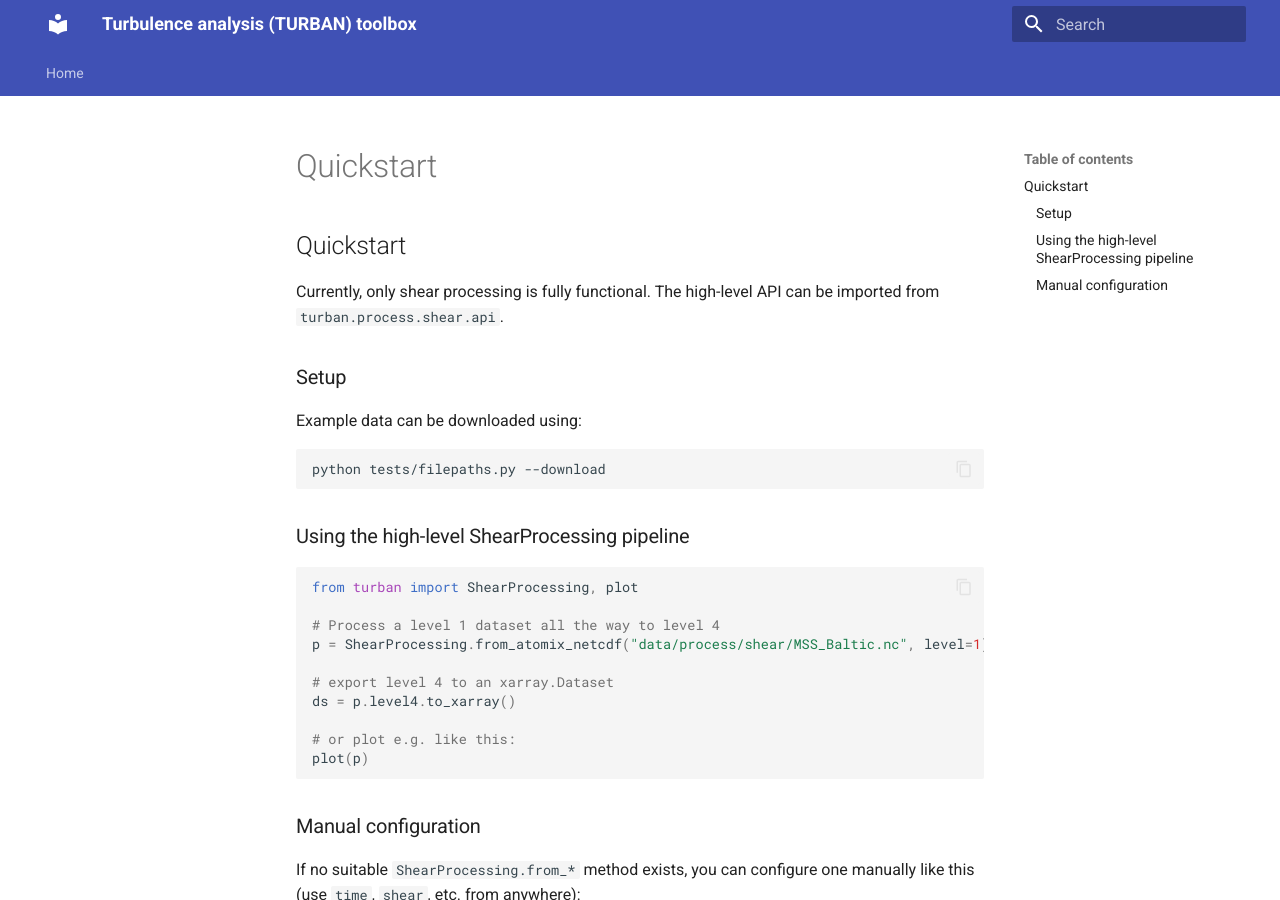
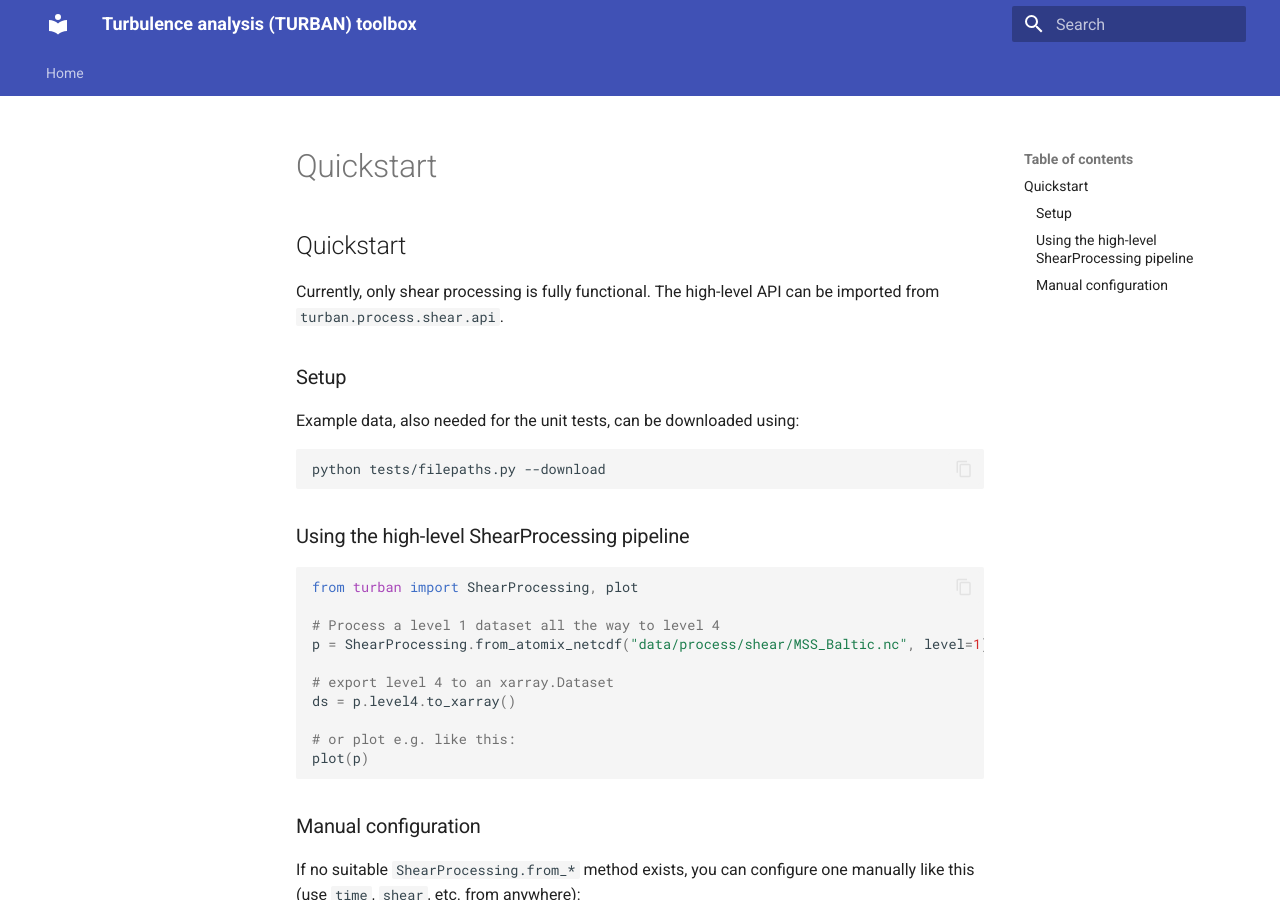
Before and after one commit to turban-toolbox/turban-toolbox, an MkDocs documentation site: the page built from docs/quickstart.md, in a window 1280 px wide and 900 px high. Built offline with MkDocs 1.6.1 and Material for MkDocs 9.7.7, drawn with Linux system fonts in a browser that asks for light colours.

Commit message:
slightly more precise docs

````diff
--- a/docs/quickstart.md
+++ b/docs/quickstart.md
@@ -4,7 +4,7 @@ Currently, only shear processing is fully functional. The high-level API can be
 
 ### Setup
 
-Example data can be downloaded using:
+Example data, also needed for the unit tests, can be downloaded using:
 ```bash
 python tests/filepaths.py --download
 ```
````
